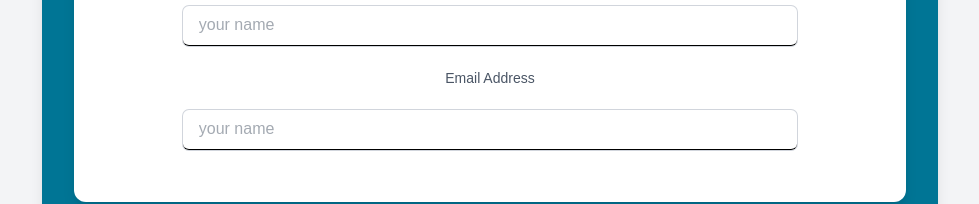
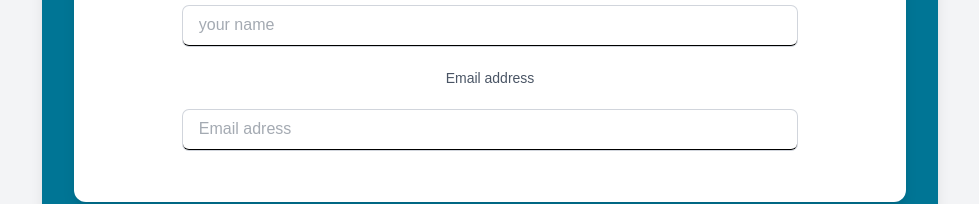
Before and after one commit to satyamrk18/CarrerCare, a React (Vite) app: page /contact in a window 1280 px wide. Shown: the part 518-722 px from the top of the page, without its empty margins (150-1129 px from the left). Built offline with nearby package versions, Linux system fonts and the light colour scheme.

Commit message:
modify placeholder

```diff
--- a/src/pages/Contact.jsx
+++ b/src/pages/Contact.jsx
@@ -49,10 +49,10 @@ const Contact = () => {
                    rounded-md px-4 py-2 outline-none focus:ring-2 focus:ring-teal-300 " />
                 </div>
                  <div>
-                  <label htmlFor="" className="text-sm">Email Address</label>
+                  <label htmlFor="" className="text-sm">Email address</label>
                 </div>
                 <div>
-                  <input type="text" placeholder="your name" className="ring-1 ring-gray-300 w-full
+                  <input type="text" placeholder="Email adress" className="ring-1 ring-gray-300 w-full
                    rounded-md px-4 py-2 outline-none focus:ring-2 focus:ring-teal-300 " />
                 </div>
                </form>
```
